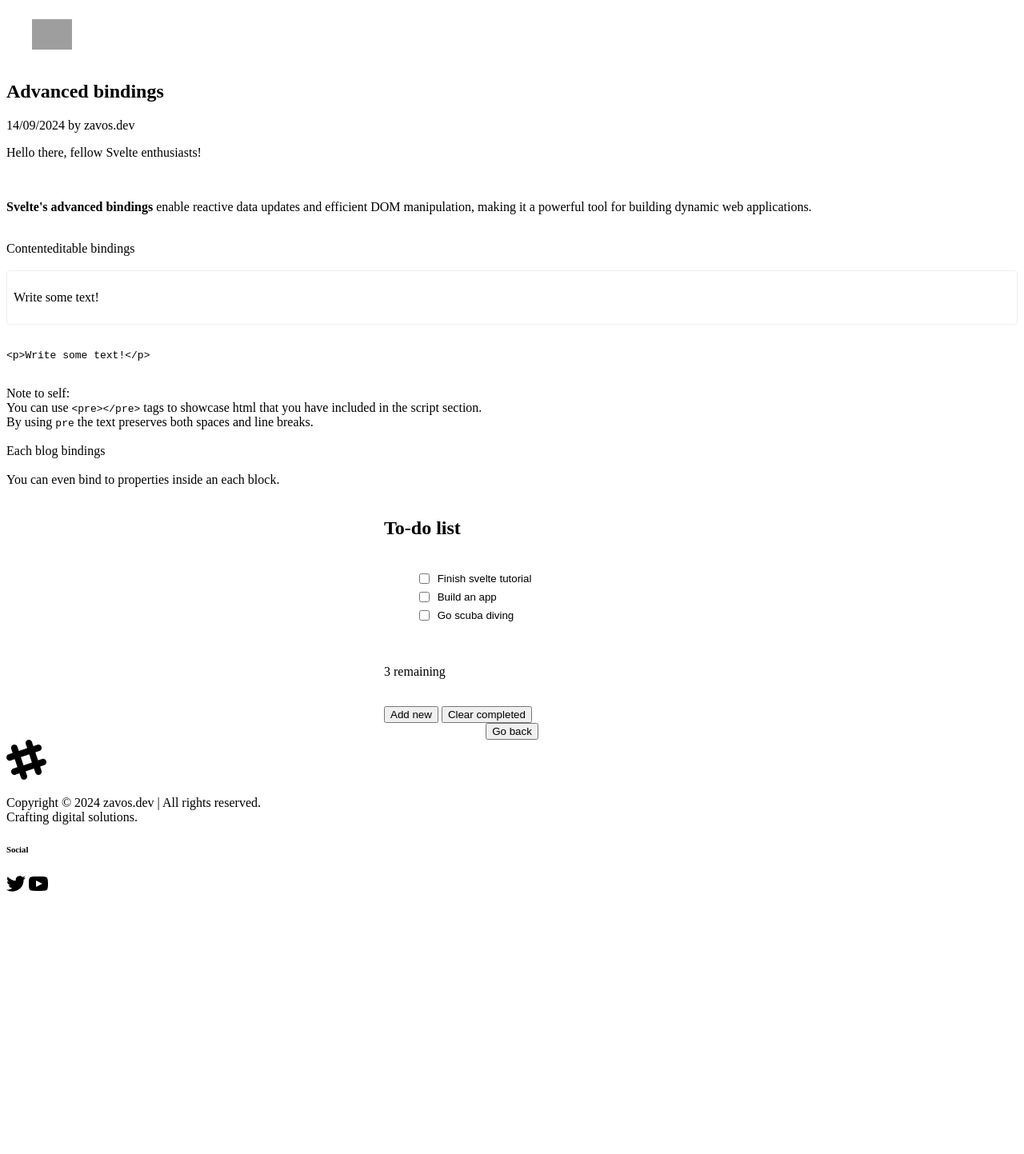
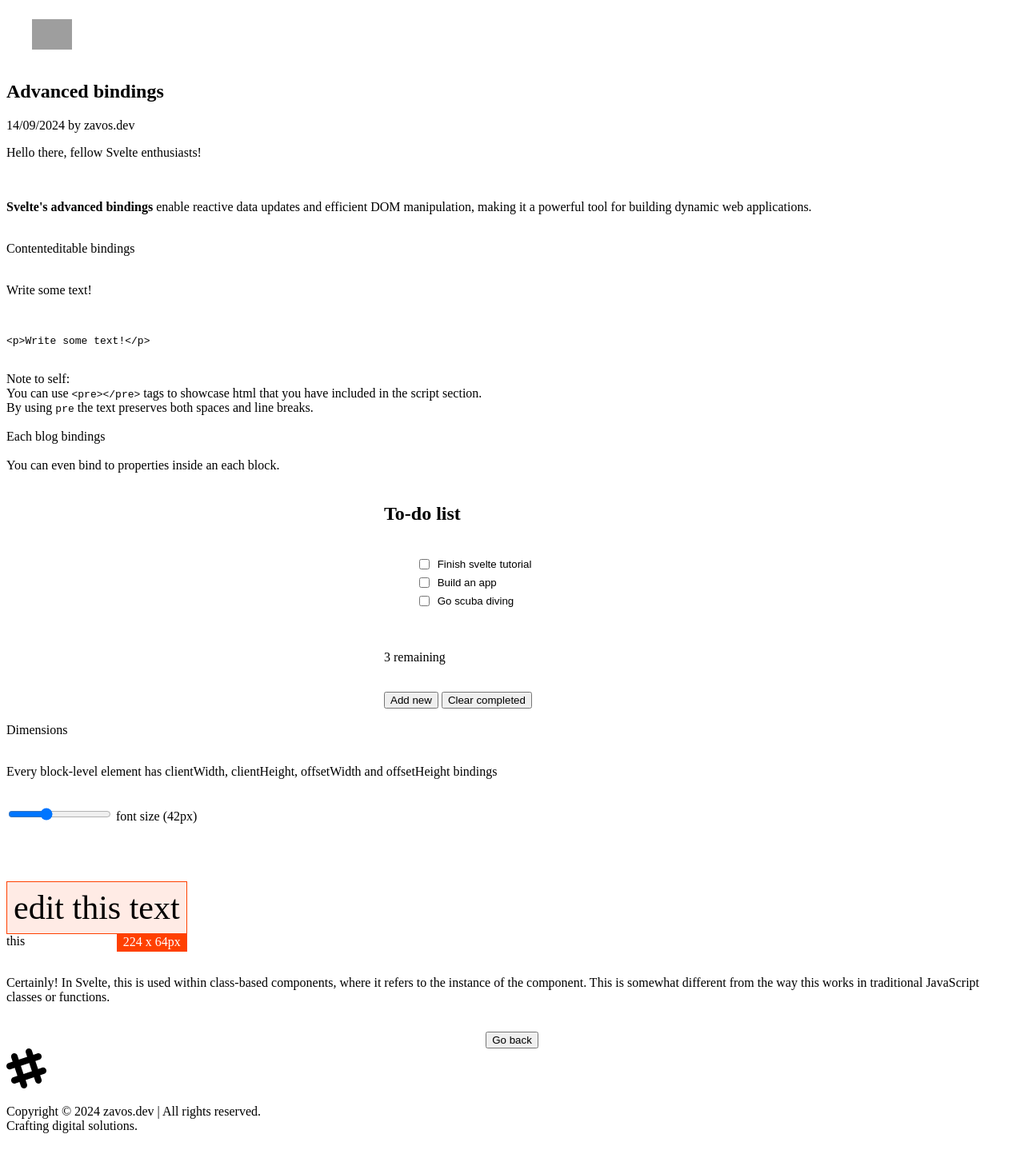
Before and after one commit to kzavos/svelte-training, a SvelteKit app: page /projects/project-11 in a window 1280 px wide. Shown: the top 1443 px of the page at 80% size. Before the commit the page ends 1129 px from the top, so only its background shows below. Built offline with nearby package versions, Linux system fonts and the light colour scheme; grey boxes are pictures that could not be loaded.

Commit message:
Add the next example from the tutorial and start work on the next one that is about this

```diff
--- a/src/routes/projects/project-11/+page.svelte
+++ b/src/routes/projects/project-11/+page.svelte
@@ -20,6 +20,13 @@
 	}
 
 	$: remaining = todos.filter((t) => !t.done).length;
+
+	// Dimensions
+
+	let w;
+	let h;
+	let size = 42;
+	let text = 'edit this text';
 </script>
 
 <article class="container mx-auto max-w-3xl break-words px-4 py-8">
@@ -40,7 +47,7 @@
 	<br />
 	<div class="prose text-3xl font-bold">Contenteditable bindings</div>
 	<br />
-	<div bind:innerHTML={html} contenteditable></div>
+	<div class="border border-r-2 p-5" bind:innerHTML={html} contenteditable></div>
 	<br />
 	<code><pre>{html}</pre></code>
 	<br />
@@ -78,16 +85,44 @@
 
 		<button class="btn" on:click={clear}> Clear completed </button>
 	</div>
+
+	<br />
+	<div class="prose text-3xl font-bold">Dimensions</div>
+	<br />
+	<div class="prose text-lg leading-relaxed">
+		<p>
+			Every block-level element has clientWidth, clientHeight, offsetWidth and offsetHeight bindings
+		</p>
+	</div>
+	<br />
+	<label>
+		<input type="range" bind:value={size} min="10" max="100" />
+		font size ({size}px)
+	</label>
+	<br />
+	<br />
+	<br />
+	<br />
+	<br />
+	<div bind:clientWidth={w} bind:clientHeight={h} class="text-area">
+		<span style="font-size: {size}px" contenteditable>{text}</span>
+		<span class="size">{w} x {h}px</span>
+	</div>
+	<br />
+	<div class="prose text-3xl font-bold">this</div>
+	<br />
+	<div class="prose text-lg leading-relaxed">
+		<p>
+			Certainly! In Svelte, this is used within class-based components, where it refers to the
+			instance of the component. This is somewhat different from the way this works in traditional
+			JavaScript classes or functions.
+		</p>
+	</div>
+	<br />
 </article>
 
 <style>
 	/* styling here */
-	[contenteditable] {
-		padding: 0.5em;
-		border: 1px solid #eee;
-		border-radius: 4px;
-	}
-
 	.centered {
 		max-width: 20em;
 		margin: 0 auto;
@@ -107,4 +142,23 @@
 		margin: -0.2em 0;
 		border: none;
 	}
+
+	.text-area {
+		position: relative;
+		display: inline-block;
+		padding: 0.5rem;
+		background: hsla(15, 100%, 50%, 0.1);
+		border: 1px solid hsl(15, 100%, 50%);
+	}
+
+	.size {
+		position: absolute;
+		right: -1px;
+		bottom: -1.4em;
+		line-height: 1;
+		background: hsl(15, 100%, 50%);
+		color: white;
+		padding: 0.2em 0.5em;
+		white-space: pre;
+	}
 </style>
```
